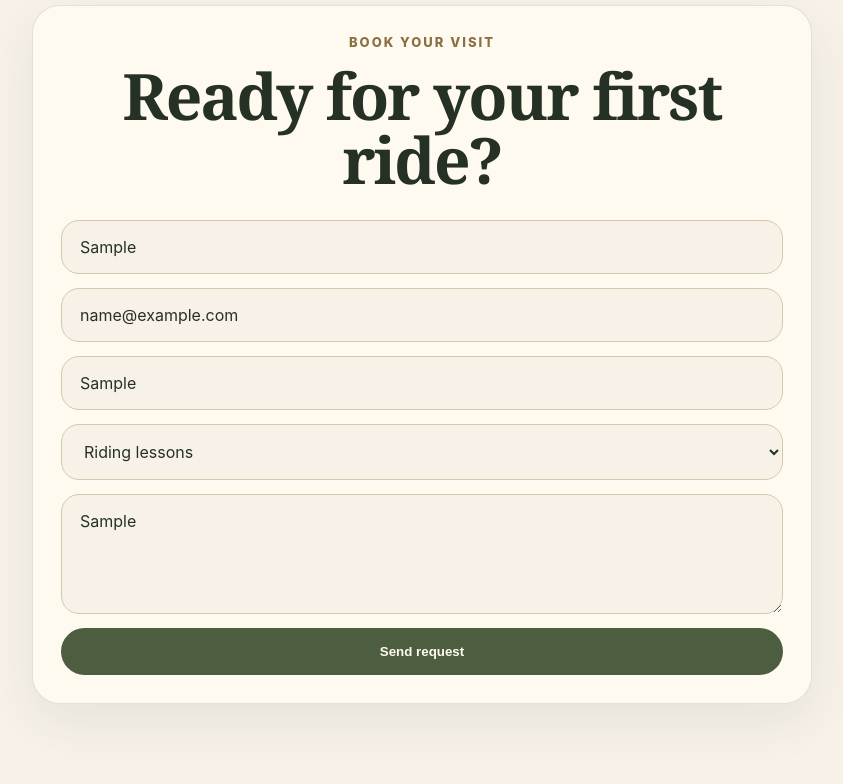
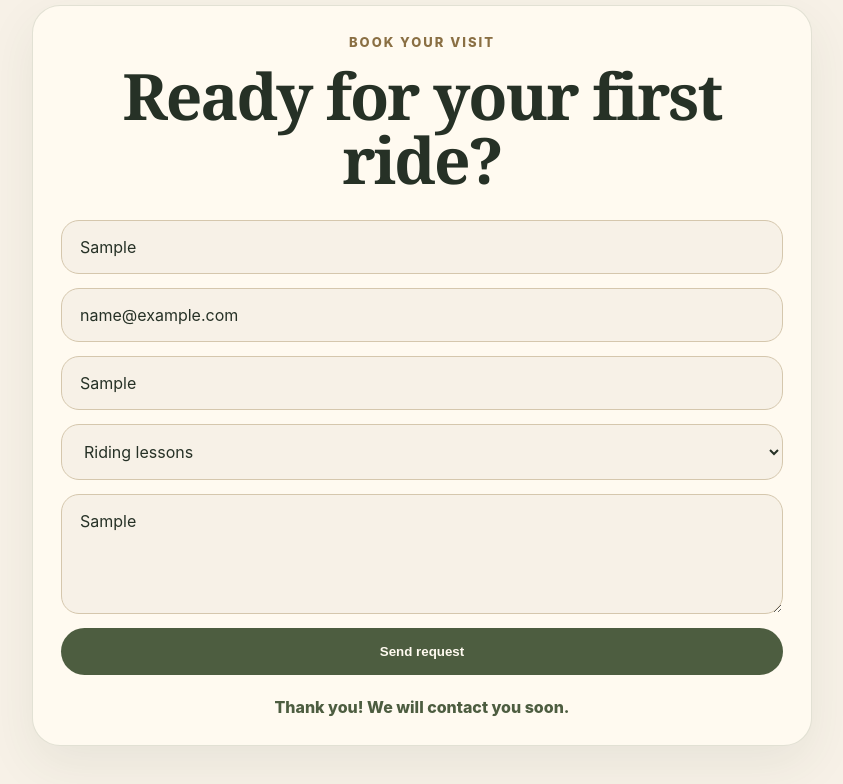
Before and after one commit to Slivcaa/horse-riding-website, a React (Vite) app: page / in a window 1280 px wide. Both pictures are taken after typing "Sample", "name@example.com", "Sample", "Sample" into the empty fields and a click on the button "Send request". Shown: the part 2834-3618 px from the top of the page, without its empty margins (218-1061 px from the left). Built offline with nearby package versions, Linux system fonts and the light colour scheme.

Commit message:
Add booking form feedback

```diff
--- a/src/App.jsx
+++ b/src/App.jsx
@@ -1,3 +1,4 @@
+import { useState } from 'react'
 import { motion } from 'framer-motion'
 import { useTranslation } from 'react-i18next'
 import './index.css'
@@ -66,7 +67,7 @@ const horses = [
 
 function App() {
   const { t, i18n } = useTranslation()
-
+  const [isSent, setIsSent] = useState(false)
   return (
     <main>
       <header className="header">
@@ -219,7 +220,11 @@ function App() {
           </select>
 
           <textarea placeholder={t('message')} />
-          <button type="button">{t('send')}</button>
+          <button type="button" onClick={() => setIsSent(true)}>
+  {t('send')}
+</button>
+
+{isSent && <p className="successMessage">{t('successMessage')}</p>}
         </form>
       </section>
     </main>
--- a/src/i18n/i18n.js
+++ b/src/i18n/i18n.js
@@ -58,6 +58,8 @@ photoshootItem4: 'Fairy-tale portrait',
         date: 'Preferred date',
         message: 'Tell us more...',
         send: 'Send request',
+successMessage: 'Thank you! We will contact you soon.',
+
       },
     },
 
@@ -114,7 +116,8 @@ photoshootItem4: 'Pohádkový portrét',
         email: 'E-mailová adresa',
         date: 'Preferovaný termín',
         message: 'Napište nám více...',
-        send: 'Odeslat poptávku',
+       send: 'Odeslat poptávku',
+successMessage: 'Děkujeme! Brzy se vám ozveme.',
       },
     },
 
@@ -173,6 +176,7 @@ photoshootItem4: 'Сказочный портрет',
         date: 'Желаемая дата',
         message: 'Напишите нам подробнее...',
         send: 'Отправить заявку',
+successMessage: 'Спасибо! Мы скоро с вами свяжемся.',
       },
     },
   },
--- a/src/index.css
+++ b/src/index.css
@@ -281,6 +281,12 @@ textarea {
   font-weight: 700;
 }
 
+.successMessage {
+  margin: 8px 0 0;
+  color: #4d5d40;
+  font-weight: 800;
+}
+
 @media (max-width: 850px) {
   .header {
     border-radius: 28px;
```
